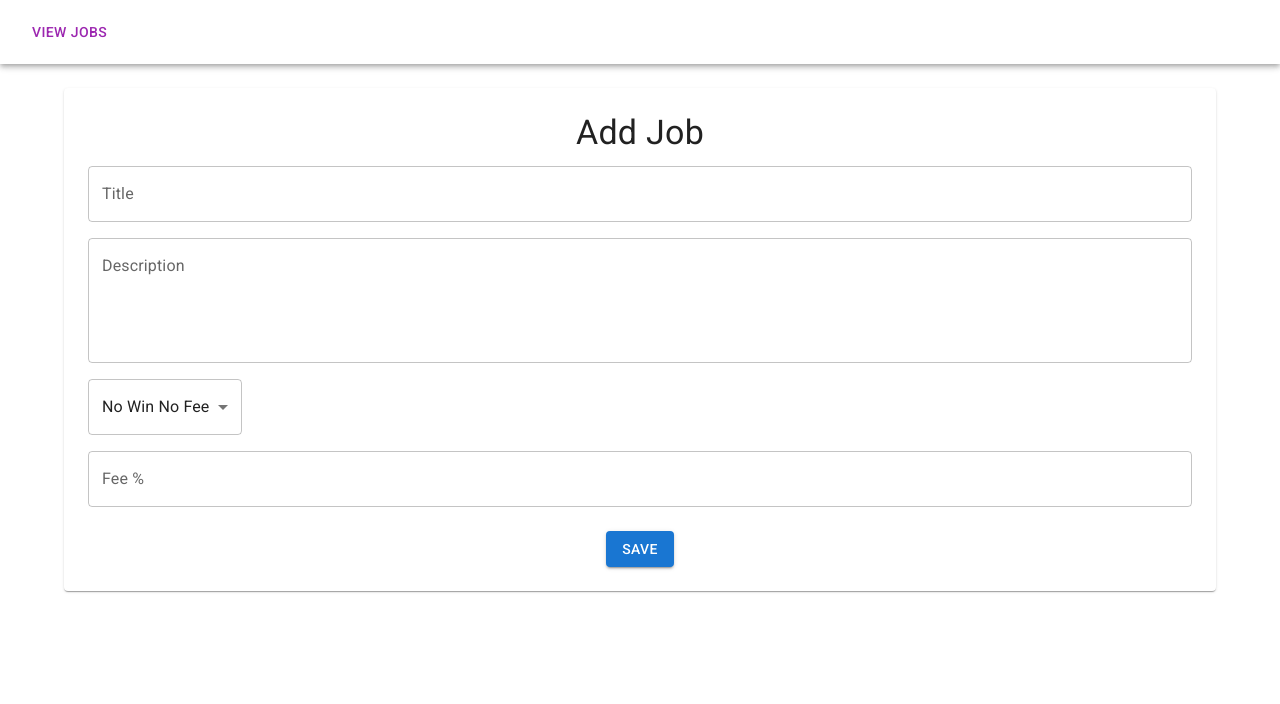
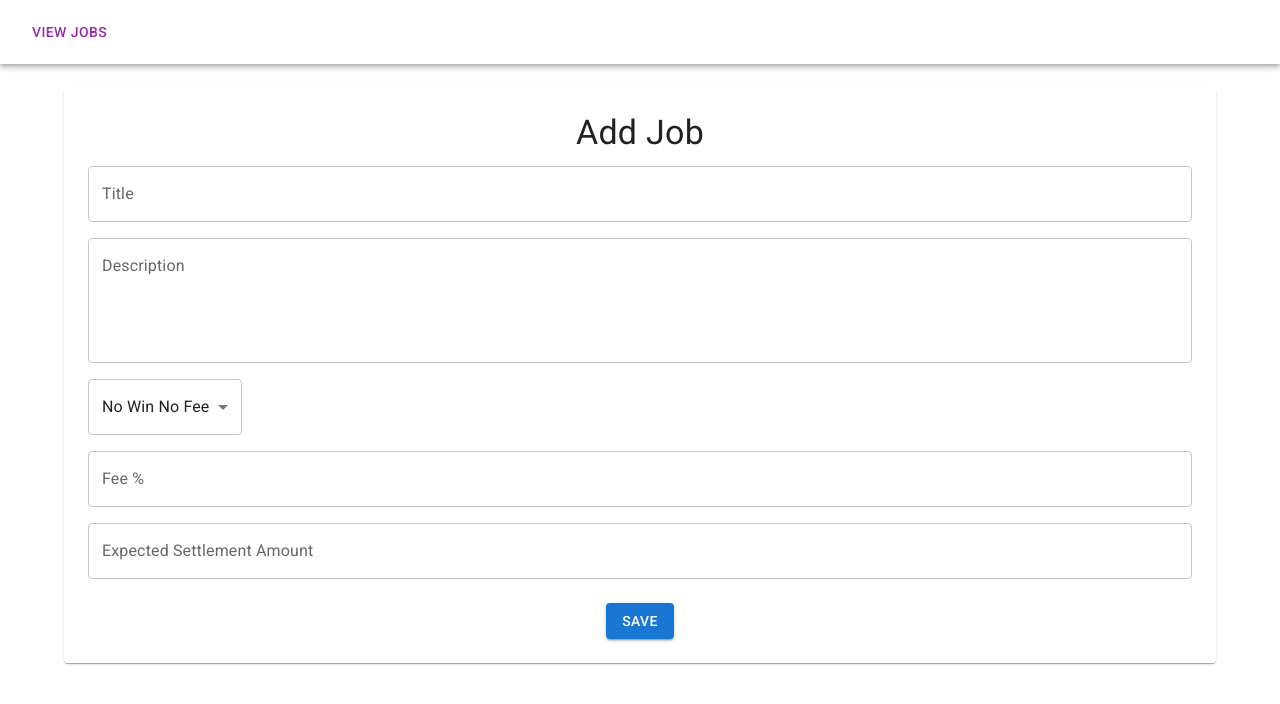
Before and after one commit to heyoung/LawHive, a React (Create React App) app in the folder app/: page /add-job in a window 1280 px wide. Shown: the top 704 px of the page. Built offline with nearby package versions, Linux system fonts and the light colour scheme.

Commit message:
add expected settlement amount input to job form

```diff
--- a/app/src/components/JobForm.tsx
+++ b/app/src/components/JobForm.tsx
@@ -33,19 +33,34 @@ const validationSchema = yup.object({
     is: 'fixed-fee',
     then: yup.number().min(0).required('fee is required'),
   }),
+  expectedSettlementAmount: yup.number().when('feeType', {
+    is: 'no-win-no-fee',
+    then: yup
+      .number()
+      .min(0)
+      .required('expected settlement amount is required for no-win-no-fee'),
+  }),
 })
 
 const JobForm: React.FC = () => {
   const [error, setError] = useState<string | undefined>()
   const navigate = useNavigate()
 
-  const formik = useFormik({
+  const formik = useFormik<{
+    title: string
+    description: string
+    feeType: string
+    feePct?: number
+    fee?: number
+    expectedSettlementAmount?: number
+  }>({
     initialValues: {
       title: '',
       description: '',
       feeType: 'no-win-no-fee',
       feePct: undefined,
       fee: undefined,
+      expectedSettlementAmount: undefined,
     },
     validationSchema,
     onSubmit: async (values) => {
@@ -61,6 +76,7 @@ const JobForm: React.FC = () => {
         fee = {
           type: 'no-win-no-fee',
           feePct: Number(values.feePct),
+          expectedSettlementAmount: Number(values.expectedSettlementAmount),
         }
       } else {
         if (values.fee === undefined) {
@@ -162,6 +178,7 @@ const JobForm: React.FC = () => {
               </Select>
             </Grid>
             {formik.values.feeType === 'no-win-no-fee' && (
+              <>
                 <Grid item xs={12}>
                   <TextField
                     inputProps={{ inputMode: 'numeric', pattern: '[0-9]*' }}
@@ -176,6 +193,30 @@ const JobForm: React.FC = () => {
                     helperText={formik.touched.feePct && formik.errors.feePct}
                   />
                 </Grid>
+                <Grid item xs={12}>
+                  <TextField
+                    inputProps={{ inputMode: 'numeric', pattern: '[0-9]*' }}
+                    id="expectedSettlementAmount"
+                    name="expectedSettlementAmount"
+                    label="Expected Settlement Amount"
+                    fullWidth
+                    value={formik.values.expectedSettlementAmount}
+                    onChange={(e) => {
+                      console.log(e)
+                      formik.handleChange(e)
+                    }}
+                    disabled={formik.isSubmitting}
+                    error={
+                      formik.touched.expectedSettlementAmount &&
+                      !!formik.errors.expectedSettlementAmount
+                    }
+                    helperText={
+                      formik.touched.expectedSettlementAmount &&
+                      formik.errors.expectedSettlementAmount
+                    }
+                  />
+                </Grid>
+              </>
             )}
             {formik.values.feeType === 'fixed-fee' && (
               <Grid item xs={12}>
```
Lines whose indentation alone changed are shown as unchanged.
